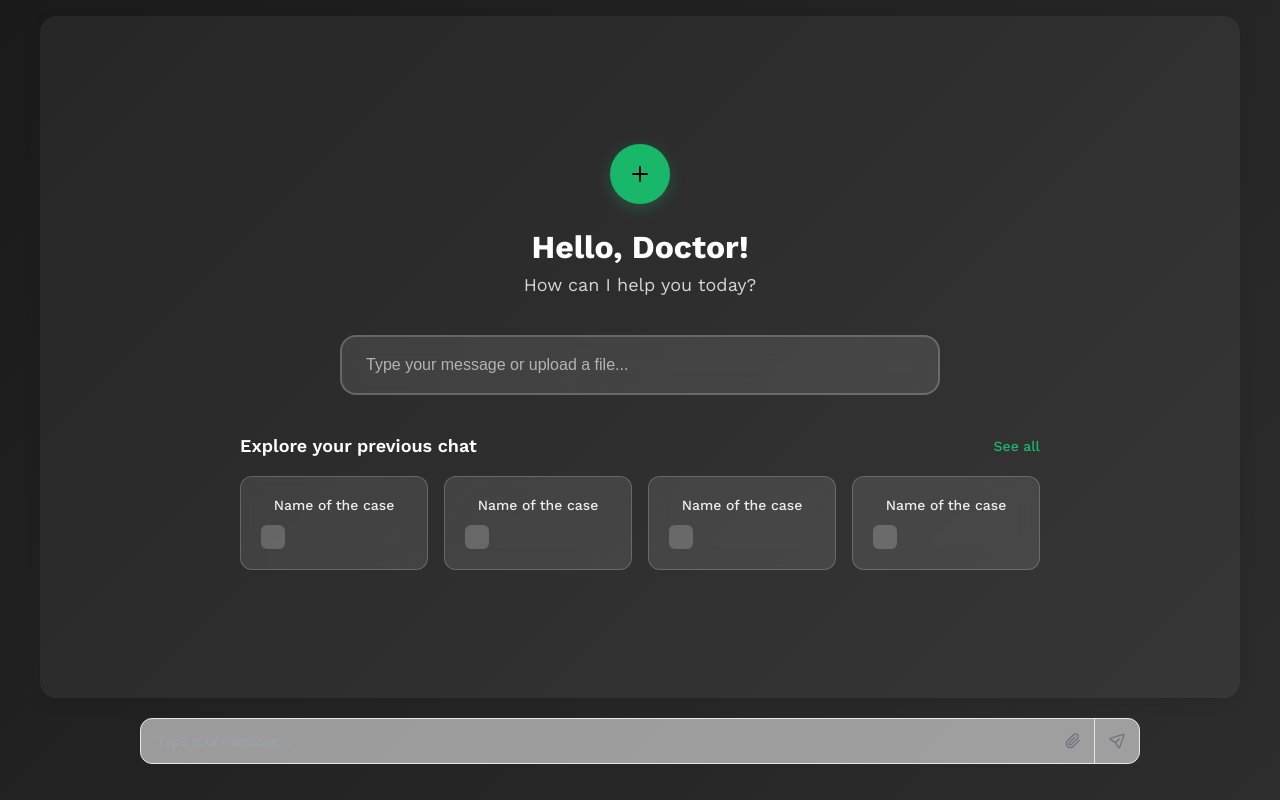
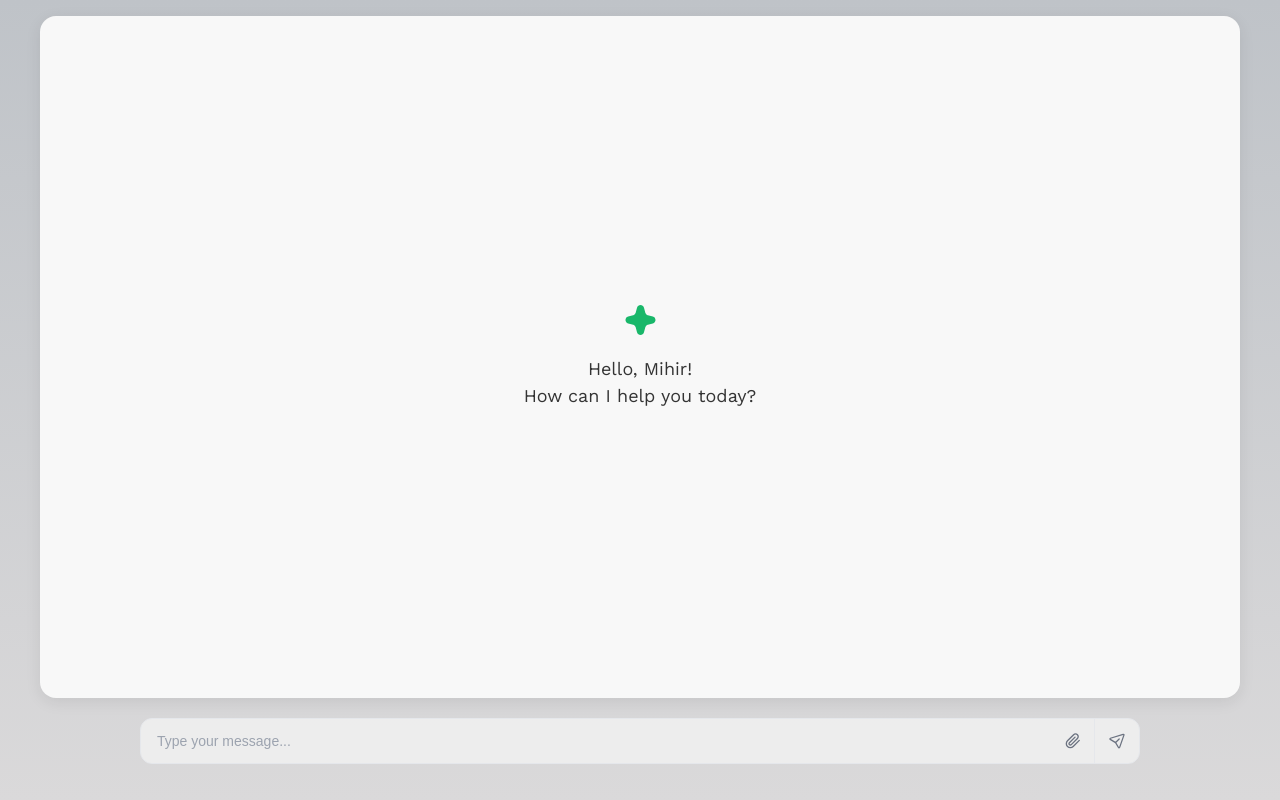
Before and after one commit to iamvikasraj/BDT, a plain HTML site: page index.html in a window 1280 px wide. Drawn offline with nearby package versions, Linux system fonts and the light colour scheme.

Commit message:
Revert to original welcome state design
- Restored original light background gradient
- Reverted welcome section to simple star icon and text
- Removed dark theme and glassmorphism elements
- Removed previous chat section and cards
- Restored original 'Hello, Mihir!' greeting
- Cleaned up welcome input and chat card functionality
- Back to clean, simple welcome state

```diff
--- a/index.html
+++ b/index.html
@@ -16,8 +16,8 @@
             --color-primary-dark: #16A085;
 
             /* Background Colors */
-            --bg-main: linear-gradient(135deg, #1a1a1a 0%, #2d2d2d 100%);
-            --bg-container: rgba(255, 255, 255, 0.05);
+            --bg-main: linear-gradient(180deg, #BFC3C8 0%, #DAD9DA 100%);
+            --bg-container: #F8F8F8;
             --bg-left-top: rgba(245, 245, 245, 0.9);
             --bg-left-bottom: rgba(255, 255, 255, 0.9);
             --bg-input: rgba(255, 255, 255, 0.95);
@@ -108,134 +108,16 @@
             left: 0;
             right: 0;
             bottom: 0;
-            padding: 40px 20px;
-        }
-
-        .welcome-icon {
-            width: 60px;
-            height: 60px;
-            background: var(--color-primary);
-            border-radius: 50%;
-            display: flex;
-            align-items: center;
-            justify-content: center;
-            margin-bottom: 24px;
-            box-shadow: 0 4px 16px rgba(25, 183, 106, 0.3);
-        }
-
-        .welcome-icon svg {
-            width: 24px;
-            height: 24px;
-            fill: white;
-        }
-
-        .welcome-title {
-            font-size: 32px;
-            font-weight: 700;
-            color: white;
-            margin-bottom: 8px;
-        }
-
-        .welcome-subtitle {
+        }
+
+        .welcome-section svg {
+            margin-bottom: 20px;
+        }
+
+        .welcome-section p {
             font-size: 18px;
-            color: rgba(255, 255, 255, 0.8);
-            margin-bottom: 40px;
-            font-weight: 400;
-        }
-
-        .welcome-input {
-            width: 100%;
-            max-width: 600px;
-            height: 60px;
-            background: rgba(255, 255, 255, 0.1);
-            border: 2px solid rgba(255, 255, 255, 0.2);
-            border-radius: 16px;
-            padding: 0 24px;
-            font-size: 16px;
-            color: white;
-            backdrop-filter: blur(10px);
-            transition: all 0.3s ease;
-            margin-bottom: 40px;
-        }
-
-        .welcome-input::placeholder {
-            color: rgba(255, 255, 255, 0.6);
-        }
-
-        .welcome-input:focus {
-            outline: none;
-            border-color: var(--color-primary);
-            background: rgba(255, 255, 255, 0.15);
-        }
-
-        .previous-chat-section {
-            width: 100%;
-            max-width: 800px;
-        }
-
-        .previous-chat-header {
-            display: flex;
-            justify-content: space-between;
-            align-items: center;
-            margin-bottom: 20px;
-        }
-
-        .previous-chat-title {
-            font-size: 18px;
-            font-weight: 600;
-            color: white;
-        }
-
-        .see-all-link {
-            font-size: 14px;
-            color: var(--color-primary);
-            text-decoration: none;
-            font-weight: 500;
-            transition: color 0.3s ease;
-        }
-
-        .see-all-link:hover {
-            color: #16A085;
-        }
-
-        .previous-chat-cards {
-            display: grid;
-            grid-template-columns: repeat(auto-fit, minmax(180px, 1fr));
-            gap: 16px;
-        }
-
-        .chat-card {
-            background: rgba(255, 255, 255, 0.1);
-            border: 1px solid rgba(255, 255, 255, 0.2);
-            border-radius: 12px;
-            padding: 20px;
-            backdrop-filter: blur(10px);
-            transition: all 0.3s ease;
-            cursor: pointer;
-            position: relative;
-        }
-
-        .chat-card:hover {
-            background: rgba(255, 255, 255, 0.15);
-            transform: translateY(-2px);
-            box-shadow: 0 8px 25px rgba(0, 0, 0, 0.2);
-        }
-
-        .chat-card-title {
-            font-size: 14px;
-            font-weight: 500;
-            color: rgba(255, 255, 255, 0.9);
-            margin-bottom: 12px;
-        }
-
-        .chat-card-icon {
-            width: 24px;
-            height: 24px;
-            background: rgba(255, 255, 255, 0.2);
-            border-radius: 6px;
-            display: flex;
-            align-items: center;
-            justify-content: center;
+            color: var(--text-secondary);
+            line-height: 1.5;
         }
 
         .chat-conversation {
@@ -1601,38 +1483,11 @@
             <div class="right-top-container">
                 <div class="chat-container">
                     <div class="welcome-section" id="welcomeSection">
-                        <div class="welcome-icon">
-                            <svg width="24" height="24" viewBox="0 0 24 24" fill="none" xmlns="http://www.w3.org/2000/svg">
-                                <path d="M12 5V19M5 12H19" stroke="currentColor" stroke-width="2" stroke-linecap="round" stroke-linejoin="round"/>
-                            </svg>
-                        </div>
-                        <h1 class="welcome-title">Hello, Doctor!</h1>
-                        <p class="welcome-subtitle">How can I help you today?</p>
-                        <input type="text" class="welcome-input" placeholder="Type your message or upload a file...">
-                        <div class="previous-chat-section">
-                            <div class="previous-chat-header">
-                                <h3 class="previous-chat-title">Explore your previous chat</h3>
-                                <a href="#" class="see-all-link">See all</a>
-                            </div>
-                            <div class="previous-chat-cards">
-                                <div class="chat-card">
-                                    <div class="chat-card-title">Name of the case</div>
-                                    <div class="chat-card-icon"></div>
-                                </div>
-                                <div class="chat-card">
-                                    <div class="chat-card-title">Name of the case</div>
-                                    <div class="chat-card-icon"></div>
-                                </div>
-                                <div class="chat-card">
-                                    <div class="chat-card-title">Name of the case</div>
-                                    <div class="chat-card-icon"></div>
-                                </div>
-                                <div class="chat-card">
-                                    <div class="chat-card-title">Name of the case</div>
-                                    <div class="chat-card-icon"></div>
-                                </div>
-                            </div>
-                        </div>
+                        <svg width="31" height="30" viewBox="0 0 31 30" fill="none" xmlns="http://www.w3.org/2000/svg">
+                            <path d="M12.0129 2.67236C12.9723 -0.890788 18.0277 -0.890787 18.9871 2.67236L20.3219 7.62994C20.6565 8.87273 21.6273 9.8435 22.8701 10.1781L27.8276 11.5129C31.3908 12.4723 31.3908 17.5277 27.8276 18.4871L22.8701 19.8219C21.6273 20.1565 20.6565 21.1273 20.3219 22.3701L18.9871 27.3276C18.0277 30.8908 12.9723 30.8908 12.0129 27.3276L10.6781 22.3701C10.3435 21.1273 9.37273 20.1565 8.12994 19.8219L3.17236 18.4871C-0.390788 17.5277 -0.390787 12.4723 3.17236 11.5129L8.12994 10.1781C9.37273 9.8435 10.3435 8.87273 10.6781 7.62994L12.0129 2.67236Z" fill="#19B76A"/>
+                        </svg>
+                        <p>Hello, Mihir!<br>
+                        How can I help you today?</p>
                     </div>
                     <div class="chat-conversation" id="chatConversation">
                         <!-- Messages will be added here dynamically -->
@@ -1686,7 +1541,7 @@
             // Chat history removed for single layout
             const welcomeSection = document.getElementById('welcomeSection');
             const chatConversation = document.getElementById('chatConversation');
-            const welcomeInput = document.querySelector('.welcome-input');
+            // Welcome input removed
 
             // Send message functionality
             function sendMessage() {
@@ -1788,39 +1643,7 @@
                 }
             });
 
-            // Welcome input functionality
-            welcomeInput.addEventListener('keypress', function(e) {
-                if (e.key === 'Enter') {
-                    const message = welcomeInput.value.trim();
-                    if (message) {
-                        // Hide welcome section and show chat conversation
-                        hideWelcomeSection();
-                        showChatConversation();
-
-                        // Add user message to conversation
-                        addMessageToConversation(message, 'user');
-
-                        // Generate AI response
-                        setTimeout(() => {
-                            const aiResponse = generateAIResponse(message);
-                            addMessageToConversation(aiResponse, 'assistant');
-                        }, 1000);
-
-                        // Clear input
-                        welcomeInput.value = '';
-                    }
-                }
-            });
-
-            // Chat card click functionality
-            document.querySelectorAll('.chat-card').forEach(card => {
-                card.addEventListener('click', function() {
-                    // For now, just show a placeholder message
-                    hideWelcomeSection();
-                    showChatConversation();
-                    addMessageToConversation('Loading previous case...', 'assistant');
-                });
-            });
+            // Welcome input and chat card functionality removed
 
 
             // PDF upload functionality
```
